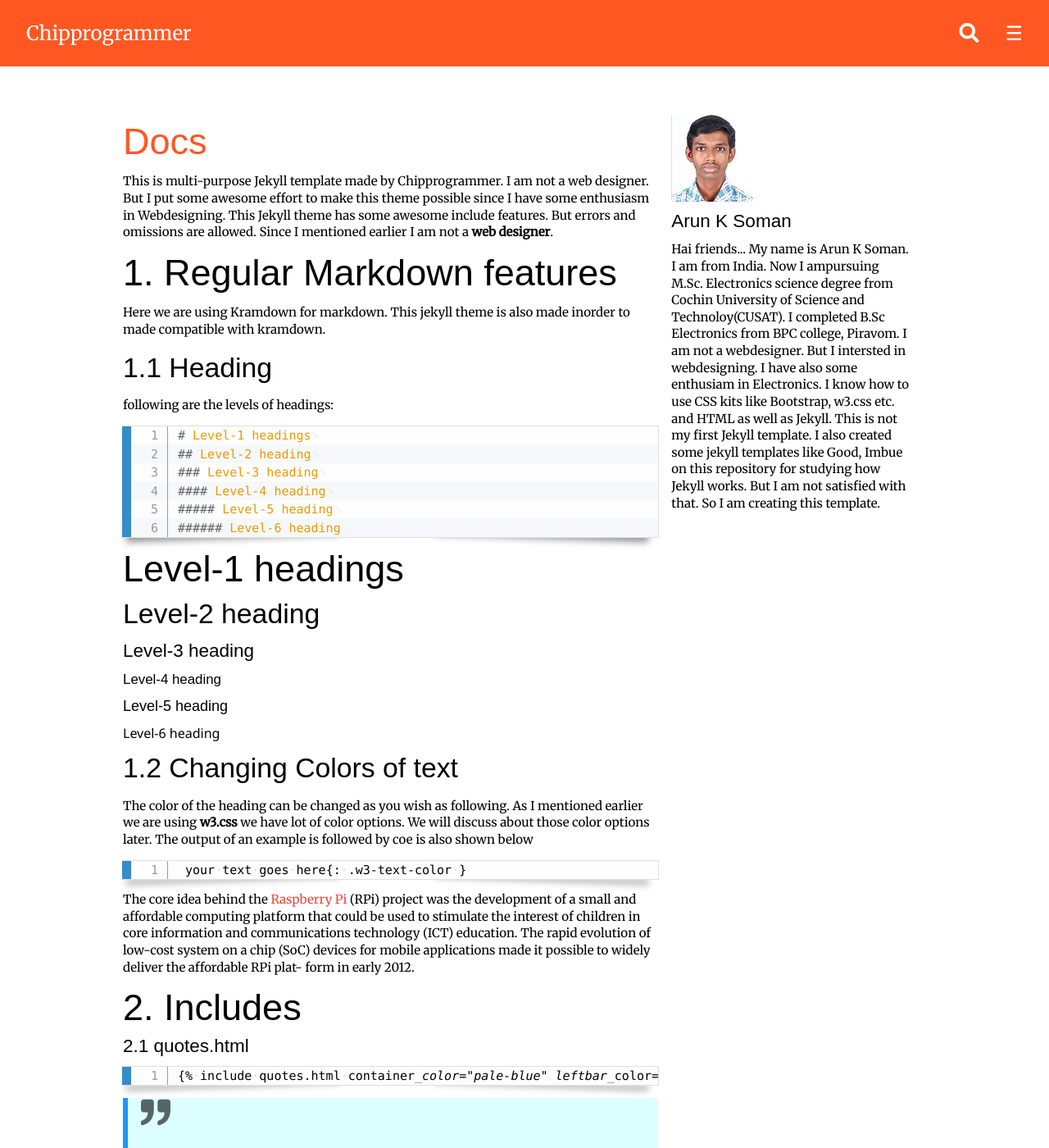
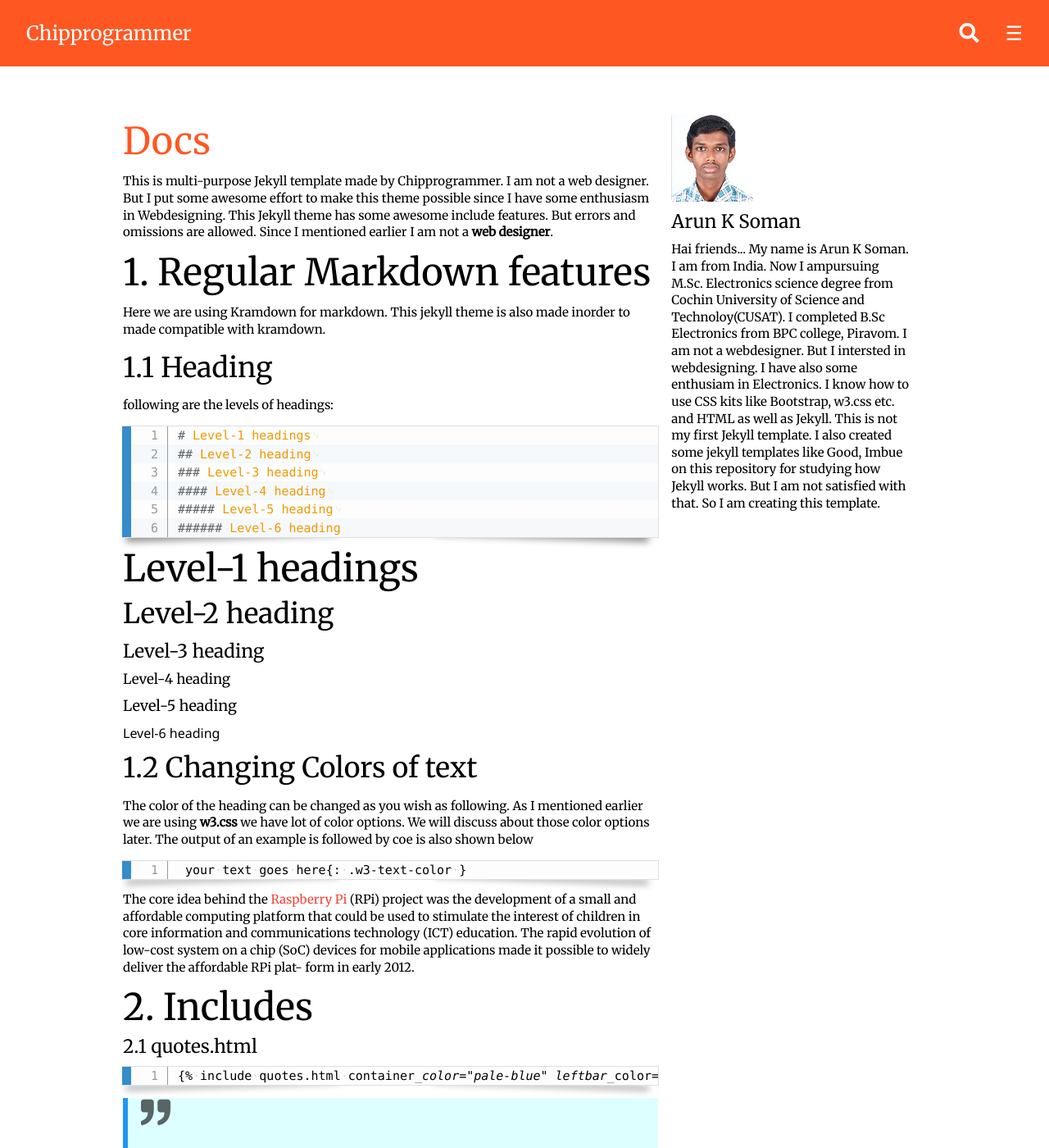
Before and after one commit to techiworld/techiworld.github.io, a Jekyll site: the page built from Documentation.md, in a window 1280 px wide and 1400 px high. Shown: the whole window at 82% size. Built offline with Jekyll 4.4.1, drawn with Linux system fonts in a browser that asks for light colours; comment, search, counter and statistics services are not loaded.

Commit message:
Update main.css

```diff
--- a/assets/css/main.css
+++ b/assets/css/main.css
@@ -1,4 +1,4 @@
-body,h1,h2,h3,h4,h5 {font-family: "Raleway", sans-serif}
+body,h1,h2,h3,h4,h5 {font-family: 'Merriweather', serif;}
 @media only screen and (min-width : 768px) {
 .container {
     width: 220px;
```
